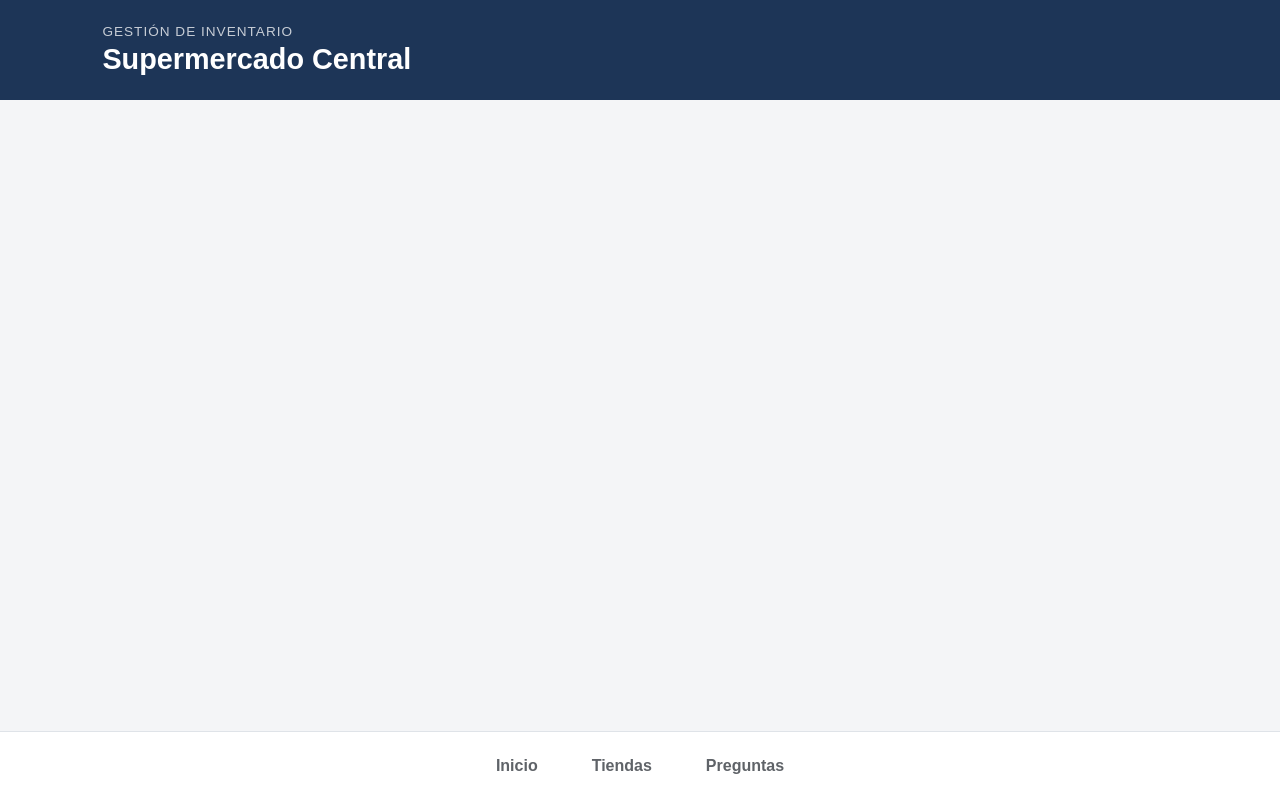
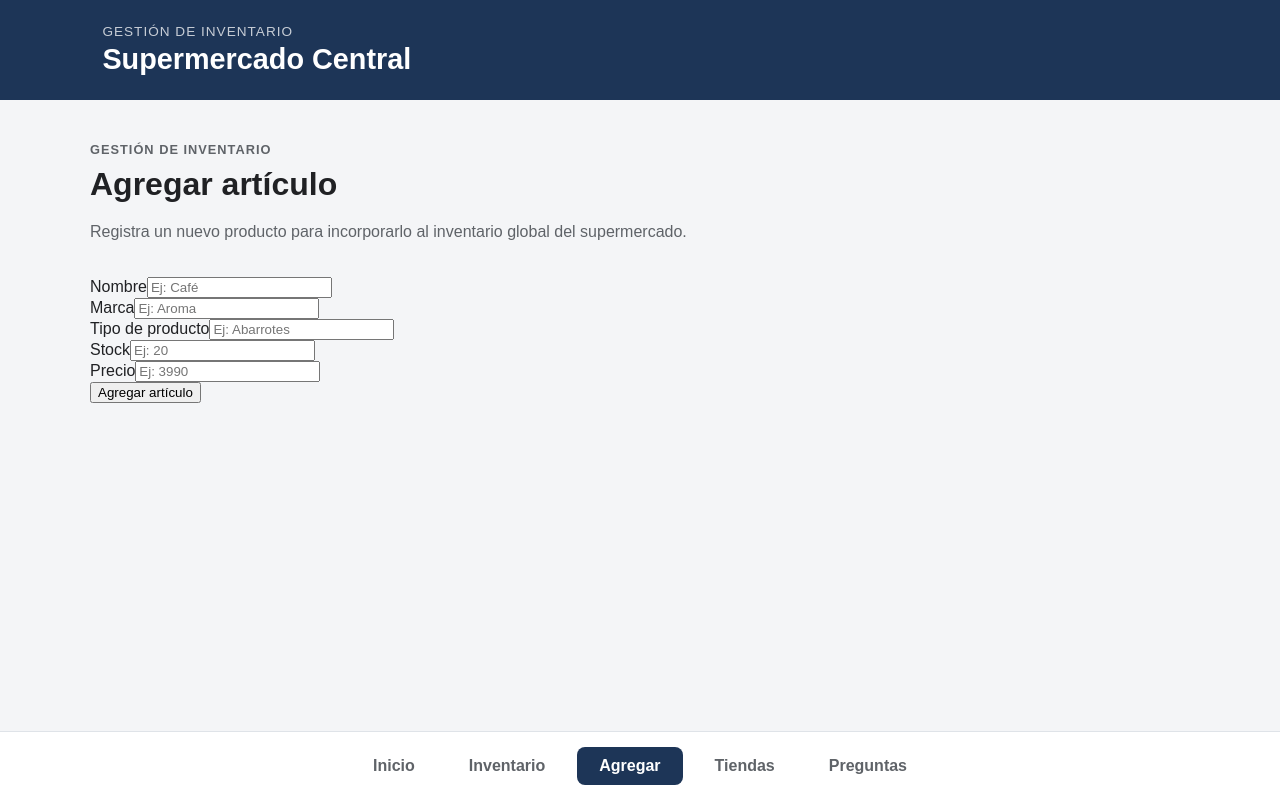
Before and after one commit to mzunigacc/frontend-II, a React (Vite) app: page /agregar in a window 1280 px wide. Built offline with nearby package versions, Linux system fonts and the light colour scheme.

Commit message:
Agrega formulario y listado de inventario con estado global

```diff
--- a/src/App.jsx
+++ b/src/App.jsx
@@ -10,6 +10,9 @@ import BottomNav from "./components/BottomNav";
 import Home from "./pages/Home";
 import Stores from "./pages/Stores";
 import FAQ from "./pages/FAQ";
+import AddProduct from "./pages/AddProduct";
+import Inventory from "./pages/Inventory";
+import NotFound from "./pages/NotFound";
 
 import "./App.css";
 
@@ -21,10 +24,30 @@ function App() {
 
         <Routes>
           <Route path="/" element={<Home />} />
-          <Route path="/tiendas" element={<Stores />} />
+
+          <Route
+            path="/inventario"
+            element={<Inventory />}
+          />
+
+          <Route
+            path="/agregar"
+            element={<AddProduct />}
+          />
+
+          <Route
+            path="/tiendas"
+            element={<Stores />}
+          />
+
           <Route
             path="/preguntas-frecuentes"
             element={<FAQ />}
+          />
+
+          <Route
+            path="*"
+            element={<NotFound />}
           />
         </Routes>
 
--- a/src/components/BottomNav.jsx
+++ b/src/components/BottomNav.jsx
@@ -5,21 +5,45 @@ function BottomNav() {
     <nav className="bottom-nav">
       <NavLink
         to="/"
-        className={({ isActive }) => (isActive ? "active" : "")}
+        className={({ isActive }) =>
+          isActive ? "active" : ""
+        }
       >
         Inicio
       </NavLink>
 
       <NavLink
+        to="/inventario"
+        className={({ isActive }) =>
+          isActive ? "active" : ""
+        }
+      >
+        Inventario
+      </NavLink>
+
+      <NavLink
+        to="/agregar"
+        className={({ isActive }) =>
+          isActive ? "active" : ""
+        }
+      >
+        Agregar
+      </NavLink>
+
+      <NavLink
         to="/tiendas"
-        className={({ isActive }) => (isActive ? "active" : "")}
+        className={({ isActive }) =>
+          isActive ? "active" : ""
+        }
       >
         Tiendas
       </NavLink>
 
       <NavLink
         to="/preguntas-frecuentes"
-        className={({ isActive }) => (isActive ? "active" : "")}
+        className={({ isActive }) =>
+          isActive ? "active" : ""
+        }
       >
         Preguntas
       </NavLink>
--- a/src/data/products.js
+++ b/src/data/products.js
@@ -41,7 +41,7 @@ const products = [
   },
   {
     id: 6,
-    name: "Yogur",
+    name: "Yogurt",
     brand: "Lácteos del Valle",
     type: "Lácteos",
     stock: 11,
--- /dev/null
+++ b/src/pages/AddProduct.jsx
@@ -0,0 +1,147 @@
+import { useState } from "react";
+import { useInventory } from "../context/InventoryContext";
+
+function AddProduct() {
+  const { addProduct } = useInventory();
+
+  const [formData, setFormData] = useState({
+    name: "",
+    brand: "",
+    type: "",
+    stock: "",
+    price: "",
+  });
+
+  const [message, setMessage] = useState("");
+
+  const handleChange = (event) => {
+    const { name, value } = event.target;
+
+    setFormData((currentData) => ({
+      ...currentData,
+      [name]: value,
+    }));
+  };
+
+  const handleSubmit = (event) => {
+    event.preventDefault();
+
+    if (
+      !formData.name.trim() ||
+      !formData.brand.trim() ||
+      !formData.type.trim() ||
+      formData.stock === "" ||
+      formData.price === ""
+    ) {
+      setMessage("Completa todos los campos antes de guardar.");
+      return;
+    }
+
+    addProduct({
+      name: formData.name.trim(),
+      brand: formData.brand.trim(),
+      type: formData.type.trim(),
+      stock: Number(formData.stock),
+      price: Number(formData.price),
+    });
+
+    setFormData({
+      name: "",
+      brand: "",
+      type: "",
+      stock: "",
+      price: "",
+    });
+
+    setMessage("Artículo agregado correctamente.");
+  };
+
+  return (
+    <main className="page">
+      <section className="hero">
+        <p className="eyebrow">Gestión de inventario</p>
+        <h2>Agregar artículo</h2>
+        <p>
+          Registra un nuevo producto para incorporarlo al inventario
+          global del supermercado.
+        </p>
+      </section>
+
+      <form className="product-form" onSubmit={handleSubmit}>
+        <div className="form-group">
+          <label htmlFor="name">Nombre</label>
+          <input
+            id="name"
+            name="name"
+            type="text"
+            value={formData.name}
+            onChange={handleChange}
+            placeholder="Ej: Café"
+          />
+        </div>
+
+        <div className="form-group">
+          <label htmlFor="brand">Marca</label>
+          <input
+            id="brand"
+            name="brand"
+            type="text"
+            value={formData.brand}
+            onChange={handleChange}
+            placeholder="Ej: Aroma"
+          />
+        </div>
+
+        <div className="form-group">
+          <label htmlFor="type">Tipo de producto</label>
+          <input
+            id="type"
+            name="type"
+            type="text"
+            value={formData.type}
+            onChange={handleChange}
+            placeholder="Ej: Abarrotes"
+          />
+        </div>
+
+        <div className="form-group">
+          <label htmlFor="stock">Stock</label>
+          <input
+            id="stock"
+            name="stock"
+            type="number"
+            min="0"
+            value={formData.stock}
+            onChange={handleChange}
+            placeholder="Ej: 20"
+          />
+        </div>
+
+        <div className="form-group">
+          <label htmlFor="price">Precio</label>
+          <input
+            id="price"
+            name="price"
+            type="number"
+            min="0"
+            value={formData.price}
+            onChange={handleChange}
+            placeholder="Ej: 3990"
+          />
+        </div>
+
+        <button className="primary-button" type="submit">
+          Agregar artículo
+        </button>
+
+        {message && (
+          <p className="form-message">
+            {message}
+          </p>
+        )}
+      </form>
+    </main>
+  );
+}
+
+export default AddProduct;
--- /dev/null
+++ b/src/pages/Inventory.jsx
@@ -0,0 +1,48 @@
+import { useInventory } from "../context/InventoryContext";
+
+function Inventory() {
+  const { products } = useInventory();
+
+  return (
+    <main className="page">
+      <section className="hero">
+        <p className="eyebrow">Inventario global</p>
+        <h2>Listado de artículos</h2>
+        <p>
+          Consulta todos los productos disponibles actualmente
+          en el inventario.
+        </p>
+      </section>
+
+      <div className="table-container">
+        <table className="inventory-table">
+          <thead>
+            <tr>
+              <th>Nombre</th>
+              <th>Marca</th>
+              <th>Tipo</th>
+              <th>Stock</th>
+              <th>Precio</th>
+            </tr>
+          </thead>
+
+          <tbody>
+            {products.map((product) => (
+              <tr key={product.id}>
+                <td>{product.name}</td>
+                <td>{product.brand}</td>
+                <td>{product.type}</td>
+                <td>{product.stock}</td>
+                <td>
+                  ${product.price.toLocaleString("es-CL")}
+                </td>
+              </tr>
+            ))}
+          </tbody>
+        </table>
+      </div>
+    </main>
+  );
+}
+
+export default Inventory;
--- a/src/pages/NotFound.jsx
+++ b/src/pages/NotFound.jsx
@@ -0,0 +1,21 @@
+import { Link } from "react-router";
+
+function NotFound() {
+  return (
+    <main className="page">
+      <section className="hero">
+        <p className="eyebrow">404</p>
+        <h2>Página no encontrada</h2>
+        <p>
+          La dirección ingresada no corresponde a una vista disponible.
+        </p>
+
+        <Link to="/">
+          Volver al inicio
+        </Link>
+      </section>
+    </main>
+  );
+}
+
+export default NotFound;
```
